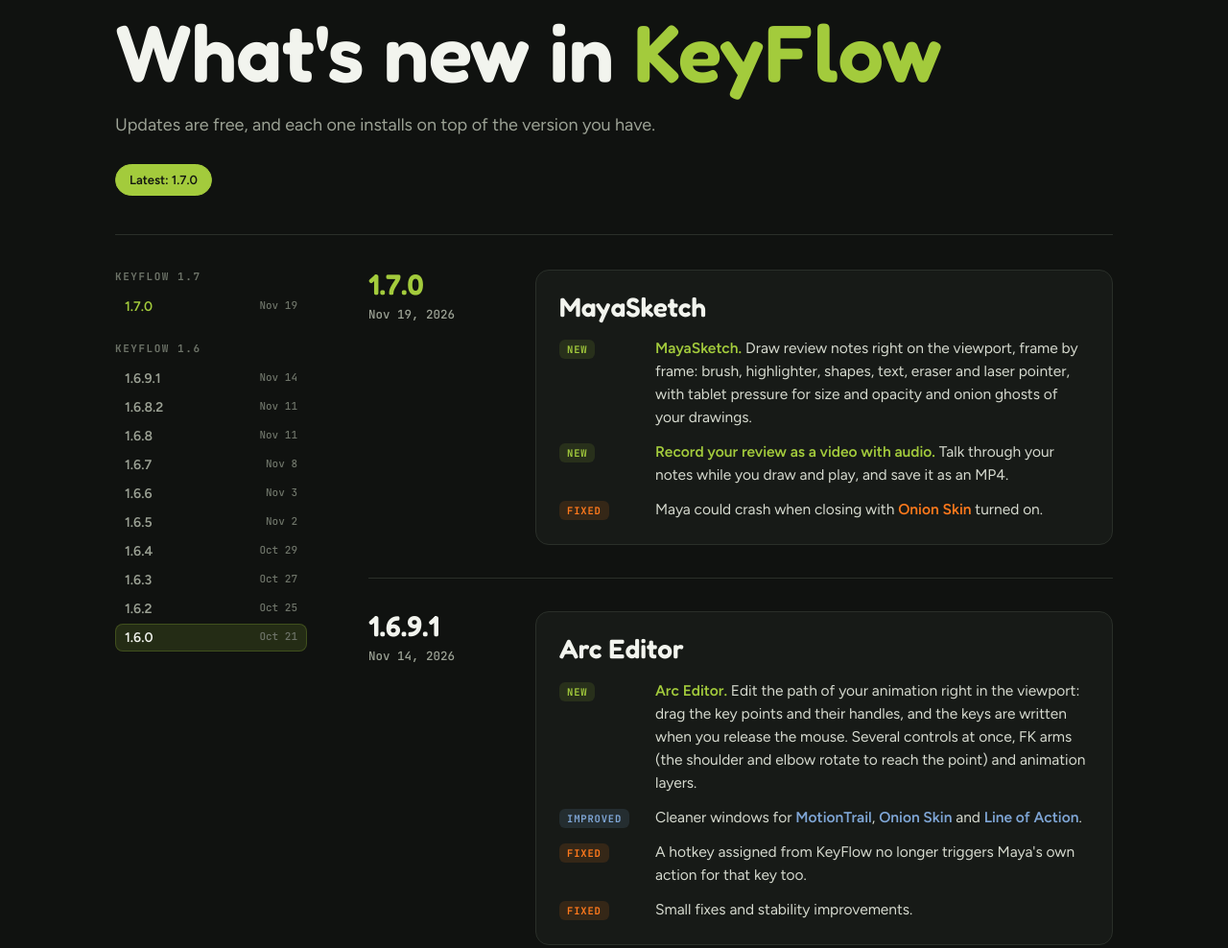
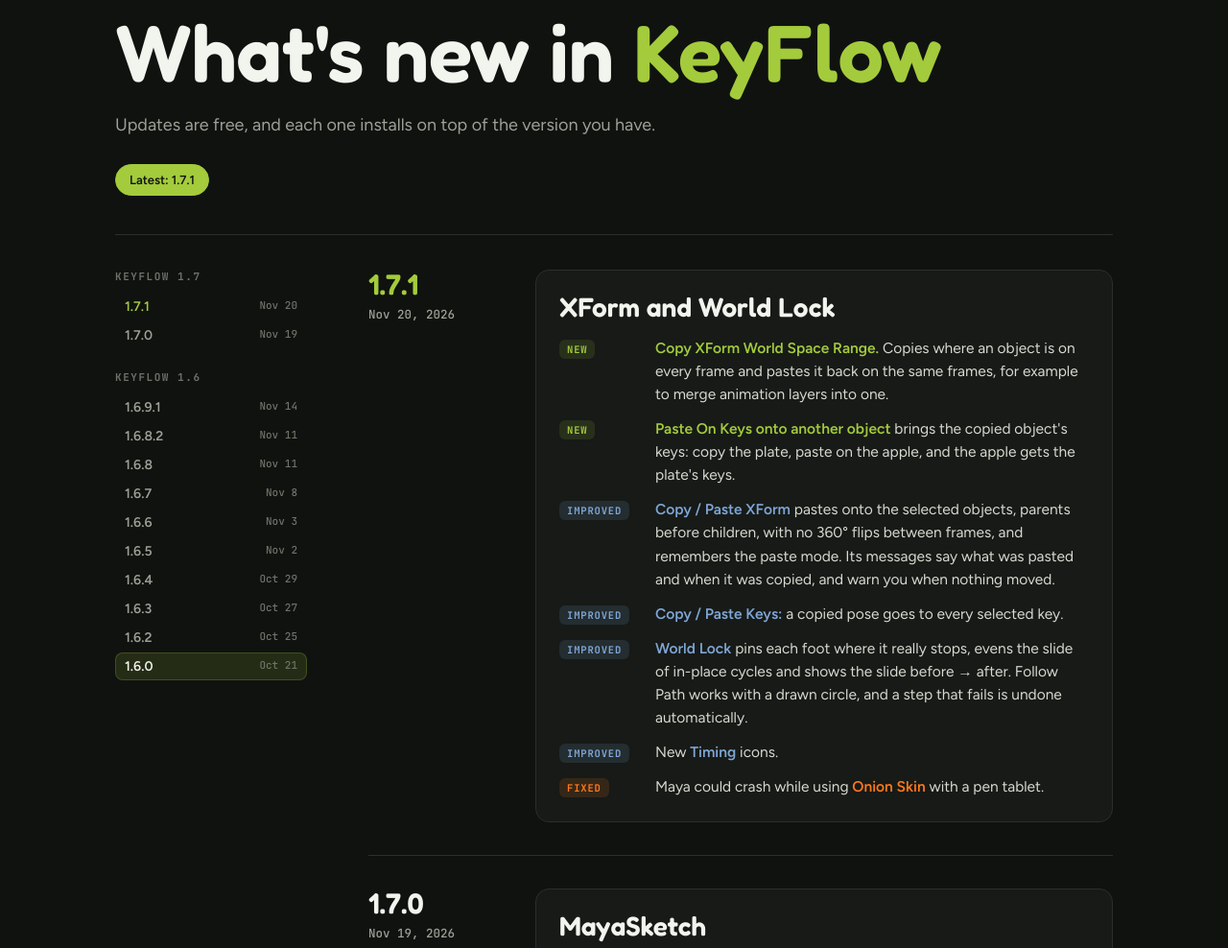
Before and after one commit to keyflowtool/keyflow-site, a plain HTML site: page changelog.html in a window 1280 px wide. Shown: the part 185-1173 px from the top of the page at 96% size. Drawn offline with Linux system fonts and the light colour scheme.

Commit message:
KeyFlow 1.7.1: changelog entry and version bump
Co-Authored-By: Claude Opus 5.5 <noreply@anthropic.com>

```diff
--- a/changelog.html
+++ b/changelog.html
@@ -158,7 +158,7 @@ footer .contact a{color:var(--fg);font-weight:600;user-select:all}
       <h1>What's new in <span>KeyFlow</span></h1>
       <p>Updates are free, and each one installs on top of the version you have.</p>
       <div class="head-row">
-        <a class="pill cur" id="latest-pill" href="#v1.7.0">Latest: 1.7.0</a>
+        <a class="pill cur" id="latest-pill" href="#v1.7.1">Latest: 1.7.1</a>
       </div>
     </div>
   </section>
@@ -197,6 +197,14 @@ footer .contact a{color:var(--fg);font-weight:600;user-select:all}
   addEventListener("pageshow", e => { if (e.persisted) { kfMoved = false; toTop(); } });
   // n = new, i = improved, f = fixed
   const R = [
+    { v:"1.7.1", d:"2026-11-20", t:"XForm and World Lock", big:true, c:[
+      ["n","<b>Copy XForm World Space Range.</b> Copies where an object is on every frame and pastes it back on the same frames, for example to merge animation layers into one."],
+      ["n","<b>Paste On Keys onto another object</b> brings the copied object's keys: copy the plate, paste on the apple, and the apple gets the plate's keys."],
+      ["i","<b>Copy / Paste XForm</b> pastes onto the selected objects, parents before children, with no 360° flips between frames, and remembers the paste mode. Its messages say what was pasted and when it was copied, and warn you when nothing moved."],
+      ["i","<b>Copy / Paste Keys:</b> a copied pose goes to every selected key."],
+      ["i","<b>World Lock</b> pins each foot where it really stops, evens the slide of in-place cycles and shows the slide before → after. Follow Path works with a drawn circle, and a step that fails is undone automatically."],
+      ["i","New <b>Timing</b> icons."],
+      ["f","Maya could crash while using <b>Onion Skin</b> with a pen tablet."]]},
     { v:"1.7.0", d:"2026-11-19", t:"MayaSketch", big:true, c:[
       ["n","<b>MayaSketch.</b> Draw review notes right on the viewport, frame by frame: brush, highlighter, shapes, text, eraser and laser pointer, with tablet pressure for size and opacity and onion ghosts of your drawings."],
       ["n","<b>Record your review as a video with audio.</b> Talk through your notes while you draw and play, and save it as an MP4."],
--- a/index.html
+++ b/index.html
@@ -21,7 +21,7 @@
 <meta property="og:image:height" content="630">
 <meta property="og:image:alt" content="KeyFlow, the animator's toolkit for Maya">
 <meta name="twitter:card" content="summary_large_image">
-<script type="application/ld+json">{"@context": "https://schema.org", "@type": "SoftwareApplication", "name": "KeyFlow", "description": "+84 animation tools for Autodesk Maya in a toolbar you build yourself.", "url": "https://keyflowtool.com/", "image": "https://keyflowtool.com/og-image.jpg?v=20261119b", "applicationCategory": "MultimediaApplication", "operatingSystem": "Windows", "softwareRequirements": "Autodesk Maya 2024, 2026 or 2027", "softwareVersion": "1.7.0", "offers": {"@type": "Offer", "price": "79", "priceCurrency": "USD", "url": "https://fenixanimator.gumroad.com/l/KeyflowTool"}}</script>
+<script type="application/ld+json">{"@context": "https://schema.org", "@type": "SoftwareApplication", "name": "KeyFlow", "description": "+84 animation tools for Autodesk Maya in a toolbar you build yourself.", "url": "https://keyflowtool.com/", "image": "https://keyflowtool.com/og-image.jpg?v=20261119b", "applicationCategory": "MultimediaApplication", "operatingSystem": "Windows", "softwareRequirements": "Autodesk Maya 2024, 2026 or 2027", "softwareVersion": "1.7.1", "offers": {"@type": "Offer", "price": "79", "priceCurrency": "USD", "url": "https://fenixanimator.gumroad.com/l/KeyflowTool"}}</script>
 <script>if ("scrollRestoration" in history) history.scrollRestoration = "manual";</script>
 <style>
 /* Layout: logo-led hero beside a live KeyFlow toolbar, then a filterable index of the 14 modules, principles, licence, pricing. */
@@ -353,7 +353,7 @@ footer .contact a{color:var(--fg);font-weight:600;user-select:all}
         <h1 style="margin-top:14px">The animator's toolkit <span class="l">for Maya.</span></h1>
         <p class="lede">I built KeyFlow for the parts of the job that get in the&nbsp;way of animating.</p>
         <ul class="specs">
-          <li class="ver-pill"><a href="changelog.html" title="See what is new in 1.7.0">v1.7.0</a></li>
+          <li class="ver-pill"><a href="changelog.html" title="See what is new in 1.7.1">v1.7.1</a></li>
           <li>Maya <b>2024 · 2026 · 2027</b></li>
           <li class="os"><svg class="os-ico" viewBox="0 0 16 16" aria-hidden="true"><rect x="0" y="0" width="7.5" height="7.5"/><rect x="8.5" y="0" width="7.5" height="7.5"/><rect x="0" y="8.5" width="7.5" height="7.5"/><rect x="8.5" y="8.5" width="7.5" height="7.5"/></svg><b>Windows</b></li>
           <li>Perpetual · <b>transferable</b></li>
--- a/sitemap.xml
+++ b/sitemap.xml
@@ -1,8 +1,8 @@
 <?xml version="1.0" encoding="UTF-8"?>
 <urlset xmlns="http://www.sitemaps.org/schemas/sitemap/0.9">
-  <url><loc>https://keyflowtool.com/</loc><lastmod>2026-11-03</lastmod></url>
+  <url><loc>https://keyflowtool.com/</loc><lastmod>2026-11-20</lastmod></url>
   <url><loc>https://keyflowtool.com/faq.html</loc><lastmod>2026-10-21</lastmod></url>
-  <url><loc>https://keyflowtool.com/changelog.html</loc><lastmod>2026-11-03</lastmod></url>
+  <url><loc>https://keyflowtool.com/changelog.html</loc><lastmod>2026-11-20</lastmod></url>
   <url><loc>https://keyflowtool.com/module-align.html</loc><lastmod>2026-10-20</lastmod></url>
   <url><loc>https://keyflowtool.com/module-blend.html</loc><lastmod>2026-10-20</lastmod></url>
   <url><loc>https://keyflowtool.com/module-camera.html</loc><lastmod>2026-10-20</lastmod></url>
```
